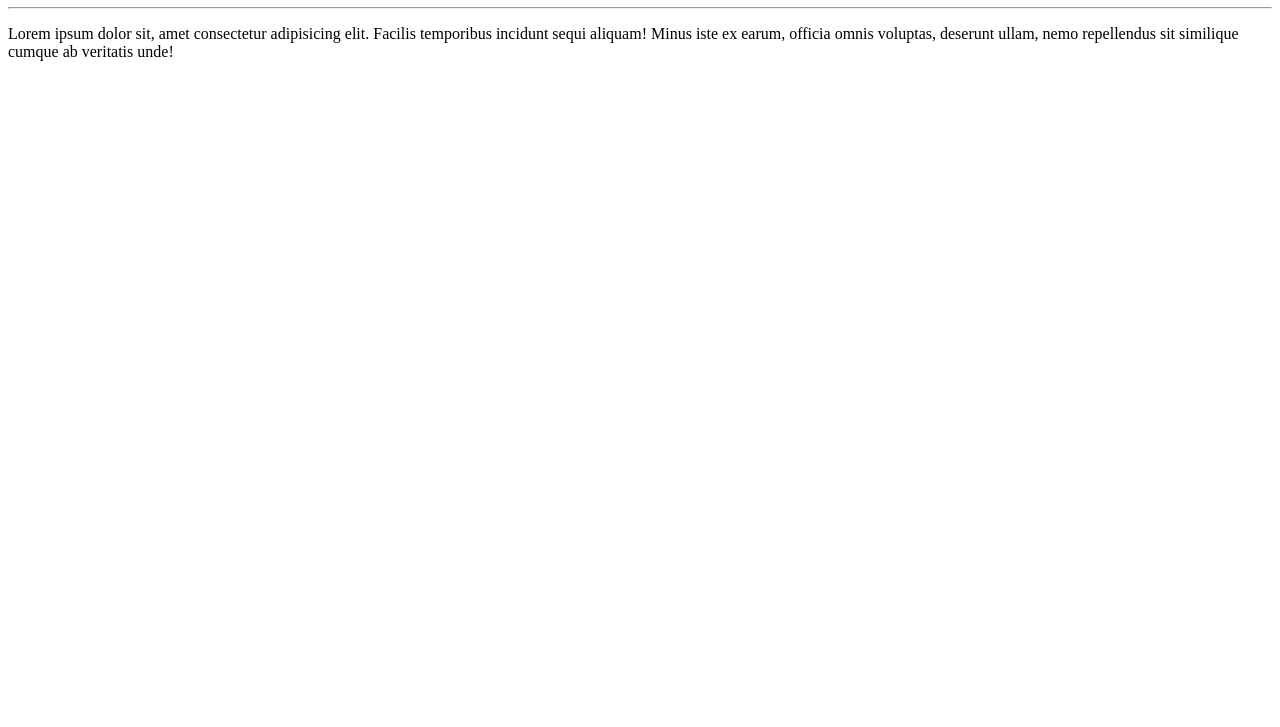
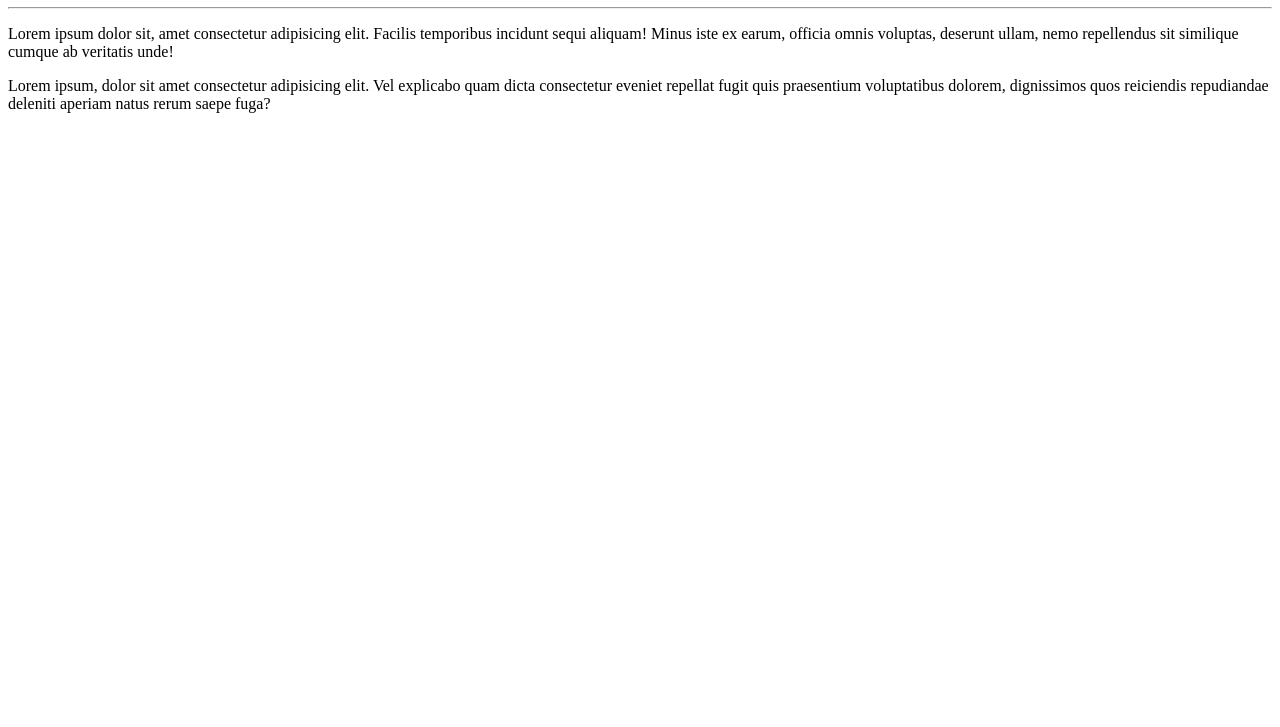
Before and after one commit to victorrian001/Ola-Mundo, a plain HTML site: page Site_Exemplo/index.html in a window 1280 px wide. Shown: the part 73-800 px from the top of the page. Drawn offline with Linux system fonts and the light colour scheme.

Commit message:
Adicionei um parágrafo

```diff
--- a/Site_Exemplo/index.html
+++ b/Site_Exemplo/index.html
@@ -10,5 +10,6 @@
     <h1>Olá, Mundo!</h1>
     <hr>
     <p>Lorem ipsum dolor sit, amet consectetur adipisicing elit. Facilis temporibus incidunt sequi aliquam! Minus iste ex earum, officia omnis voluptas, deserunt ullam, nemo repellendus sit similique cumque ab veritatis unde!</p>
+    <p>Lorem ipsum, dolor sit amet consectetur adipisicing elit. Vel explicabo quam dicta consectetur eveniet repellat fugit quis praesentium voluptatibus dolorem, dignissimos quos reiciendis repudiandae deleniti aperiam natus rerum saepe fuga?</p>
 </body>
 </html>
```
